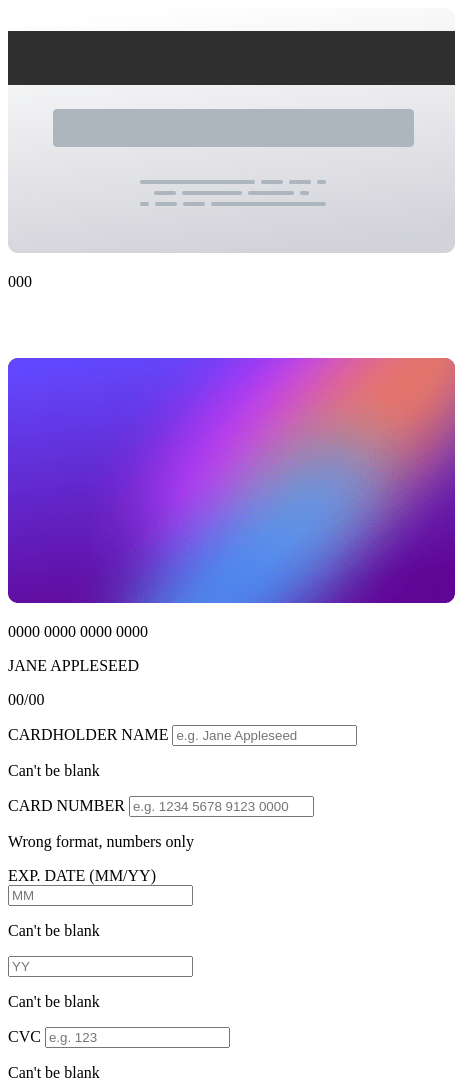
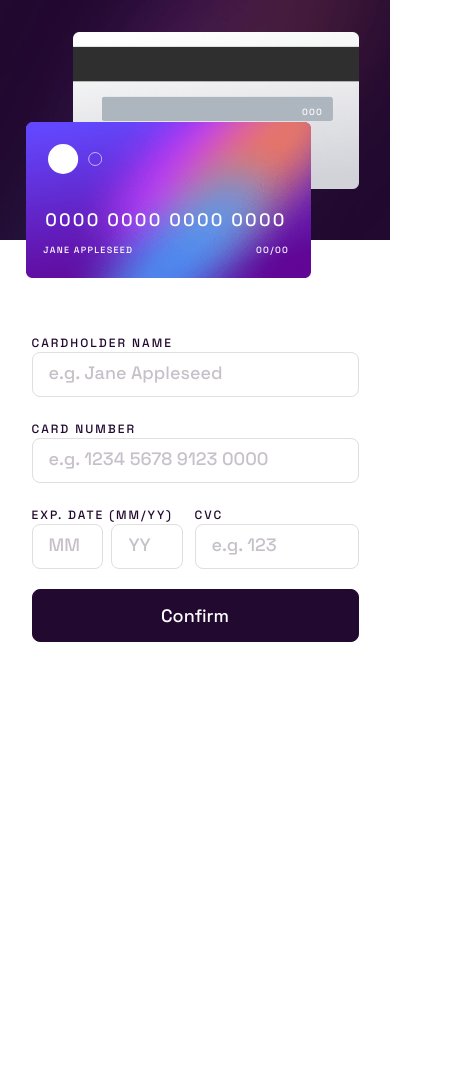
Before and after one commit to Isaacayomi/interactive-card-details, a plain HTML site: page index.html in a window 390 px wide. Shown: the top 1085 px of the page, 455 px wide, since content can reach past the window. After the commit the page ends 844 px from the top, so only its background shows below. Drawn offline with Linux system fonts and the light colour scheme.

Commit message:
mobile view completed

```diff
--- a/index.html
+++ b/index.html
@@ -11,6 +11,12 @@
       href="./images/favicon-32x32.png"
     />
     <link rel="stylesheet" href="style.css" />
+    <link rel="preconnect" href="https://fonts.googleapis.com" />
+    <link rel="preconnect" href="https://fonts.gstatic.com" crossorigin />
+    <link
+      href="https://fonts.googleapis.com/css2?family=Space+Grotesk:wght@300..700&display=swap"
+      rel="stylesheet"
+    />
 
     <title>Frontend Mentor | Interactive card details form</title>
   </head>
@@ -27,28 +33,32 @@
         </div>
         <div class="card__front">
           <img
+            src="./images/bg-card-front.png"
+            alt="card-front"
+            class="card__1"
+          />
+
+          <img
             src="./images/card-logo.svg"
             alt="card__logo"
             class="card__logo"
           />
-          <img
-            src="./images/bg-card-front.png"
-            alt="card-front"
-            class="card__1"
-          />
+
+          <div class="card__details">
             <p class="card__no">0000 0000 0000 0000</p>
-          <div class="card__details">
+            <div class="card__info">
               <p class="card__name">JANE APPLESEED</p>
-            <p>
+              <p class="exp__details">
                 <span class="exp__month">00</span>/<span class="exp__year"
                   >00</span
                 >
               </p>
             </div>
           </div>
+        </div>
       </section>
 
-      <section>
+      <section class="form__section">
         <form>
           <label for="name">CARDHOLDER NAME</label>
           <input
@@ -74,6 +84,7 @@
             <div>
               <label for="date">EXP. DATE (MM/YY)</label>
               <div class="dates">
+                <div class="month__field">
                   <input
                     type="text"
                     name="card__month"
@@ -81,6 +92,9 @@
                     placeholder="MM"
                   />
                   <p class="cardmonth__err error__msg">Can't be blank</p>
+                </div>
+
+                <div class="year__field">
                   <input
                     type="text"
                     name="card__year"
@@ -90,9 +104,11 @@
                   <p class="cardyear__err error__msg">Can't be blank</p>
                 </div>
               </div>
+            </div>
 
             <div>
               <label for="CVC">CVC</label>
+              <div class="cvc__field">
                 <input
                   type="text"
                   class="cvc"
@@ -100,6 +116,7 @@
                   placeholder="e.g. 123"
                 />
                 <p class="cvc__err error__msg">Can't be blank</p>
+              </div>
             </div>
           </div>
 
--- a/style.css
+++ b/style.css
@@ -0,0 +1,278 @@
+* {
+  padding: 0;
+  margin: 0;
+  box-sizing: border-box;
+  text-decoration: none;
+}
+
+body {
+  font-family: "Space Grotesk", sans-serif;
+}
+
+.cards__section {
+  position: relative;
+  background-image: url("./images/bg-main-mobile.png");
+  background-repeat: no-repeat;
+  background-size: cover;
+  min-width: 23.4375rem;
+  width: 100%;
+  height: 15rem;
+}
+
+.card__back img {
+  max-width: 17.875rem;
+  width: 100%;
+  height: auto;
+  position: relative;
+  margin-left: 4.56rem;
+  padding-top: 2rem;
+}
+
+.cvc__no {
+  position: absolute;
+  top: 0;
+  left: 0;
+  color: white;
+  padding-top: 6.6rem;
+  padding-left: 18.87rem;
+  text-align: right;
+  font-size: 0.5625rem;
+  font-style: normal;
+  font-weight: 500;
+  line-height: normal;
+  letter-spacing: 0.08038rem;
+  text-transform: uppercase;
+}
+
+.card__front .card__1 {
+  max-width: 17.8125rem;
+  width: 100%;
+  height: auto;
+  position: absolute;
+  top: 7.6rem;
+  left: 1.6rem;
+}
+
+.card__front .card__logo {
+  max-width: 3.375rem;
+  width: 100%;
+  height: auto;
+  position: absolute;
+  top: 0;
+  left: 0;
+  margin-left: 3rem;
+  padding-top: 9rem;
+}
+
+.card__details p.card__no {
+  position: absolute;
+  top: 13rem;
+  left: 2.25rem;
+  max-width: 15.9375rem;
+  width: 100%;
+  margin-inline: auto;
+  padding-left: 0.3rem;
+  color: white;
+  text-align: center;
+  font-size: 1.125rem;
+  font-style: normal;
+  font-weight: 500;
+  line-height: normal;
+  letter-spacing: 0.1375rem;
+}
+
+.card__info .card__name {
+  position: absolute;
+  top: 0;
+  left: 0;
+  margin-top: 15.25rem;
+  margin-left: 1.52rem;
+  padding-left: 1.19rem;
+  color: white;
+  padding-bottom: 1.29rem;
+  font-size: 0.5625rem;
+  font-style: normal;
+  font-weight: 500;
+  line-height: normal;
+  letter-spacing: 0.08038rem;
+  text-transform: uppercase;
+}
+
+.card__info .exp__details {
+  position: absolute;
+  top: 0;
+  left: 0;
+  margin-top: 15.25rem;
+  margin-left: 16rem;
+  color: var(--White, #fff);
+  text-align: right;
+  font-size: 0.5625rem;
+  font-style: normal;
+  font-weight: 500;
+  line-height: normal;
+  letter-spacing: 0.08038rem;
+  text-transform: uppercase;
+}
+
+.form__section {
+  padding-top: 5.69rem;
+  max-width: 20.4375rem;
+  width: 100%;
+  margin-inline: auto;
+}
+
+.form__section label {
+  margin-bottom: 0.56rem;
+  color: var(--Deep-Violet, #21092f);
+  font-feature-settings: "clig" off, "liga" off;
+  font-family: "Space Grotesk";
+  font-size: 0.75rem;
+  font-style: normal;
+  font-weight: 500;
+  line-height: normal;
+  letter-spacing: 0.125rem;
+  text-transform: uppercase;
+}
+
+.form__section input {
+  display: block;
+  max-width: 20.4375rem;
+  width: 100%;
+  height: 2.8125rem;
+  margin-bottom: 1.25rem;
+  border-radius: 0.5rem;
+  border: 1px solid var(--Light-Grey, #dfdee0);
+  background: var(--White, #fff);
+}
+
+.form__section input::placeholder {
+  font-family: "Space Grotesk", sans-serif;
+  padding-left: 1rem;
+  padding-block: 0.69rem;
+  color: var(--Deep-Violet, #21092f);
+  font-feature-settings: "clig" off, "liga" off;
+  font-family: "Space Grotesk";
+  font-size: 1.125rem;
+  font-style: normal;
+  font-weight: 500;
+  line-height: normal;
+  opacity: 0.25;
+}
+
+.exp__section {
+  display: flex;
+  gap: 0.69rem;
+  align-items: center;
+}
+
+.dates {
+  display: flex;
+  gap: 0.5rem;
+  align-items: center;
+}
+
+input.card__month,
+input.card__year {
+  max-width: 4.5rem;
+  width: 100%;
+  height: 2.8125rem;
+}
+
+input.cvc {
+  max-width: 10.25rem;
+  width: 100%;
+  height: 2.8125rem;
+}
+
+.submit__btn {
+  outline: none;
+  border: 1px solid #21092f;
+  border-radius: 0.5rem;
+  background: var(--Deep-Violet, #21092f);
+  display: block;
+  max-width: 20.4375rem;
+  width: 100%;
+  margin-inline: auto;
+  margin-bottom: 2.81rem;
+  height: 3.3125rem;
+  color: var(--White, #fff);
+  font-feature-settings: "clig" off, "liga" off;
+  font-family: "Space Grotesk";
+  font-size: 1.125rem;
+  font-style: normal;
+  font-weight: 500;
+  line-height: normal;
+}
+
+.error__msg {
+  margin-top: -0.8rem;
+  margin-bottom: 1.62rem;
+  color: var(--Red, #ff5050);
+  font-feature-settings: "clig" off, "liga" off;
+  font-family: "Space Grotesk";
+  font-size: 0.6rem;
+  font-style: normal;
+  font-weight: 500;
+  line-height: normal;
+  display: none;
+}
+
+/* Complete State */
+.success__page {
+  padding-top: 5.69rem;
+  display: none;
+}
+
+.success__icon {
+  display: block;
+  max-width: 5rem;
+  width: 100%;
+  margin-inline: auto;
+  padding-bottom: 2.19rem;
+}
+
+.success__page p:nth-child(2) {
+  max-width: 20.4375rem;
+  width: 100%;
+  margin-inline: auto;
+  padding-bottom: 1rem;
+  color: var(--Deep-Violet, #21092f);
+  text-align: center;
+  font-feature-settings: "clig" off, "liga" off;
+  font-size: 1.75rem;
+  font-style: normal;
+  font-weight: 500;
+  line-height: normal;
+  letter-spacing: 0.21388rem;
+}
+
+.success__page p:nth-child(3) {
+  padding-bottom: 3rem;
+  text-align: center;
+  color: var(--Purplish-Grey, #8f8694);
+  text-align: center;
+  font-feature-settings: "clig" off, "liga" off;
+  font-size: 1.125rem;
+  font-style: normal;
+  font-weight: 500;
+  line-height: normal;
+}
+
+.proceed__btn {
+  outline: none;
+  background: var(--Deep-Violet, #21092f);
+  border: 1px solid #21092f;
+  border-radius: 0.5rem;
+  display: block;
+  max-width: 20.4375rem;
+  width: 100%;
+  margin-inline: auto;
+  padding-block: 0.94rem;
+  color: var(--White, #fff);
+  font-feature-settings: "clig" off, "liga" off;
+  font-size: 1.125rem;
+  font-style: normal;
+  font-weight: 500;
+  line-height: normal;
+  margin-bottom: 5.13rem;
+}
```
Lines whose indentation alone changed are shown as unchanged.
